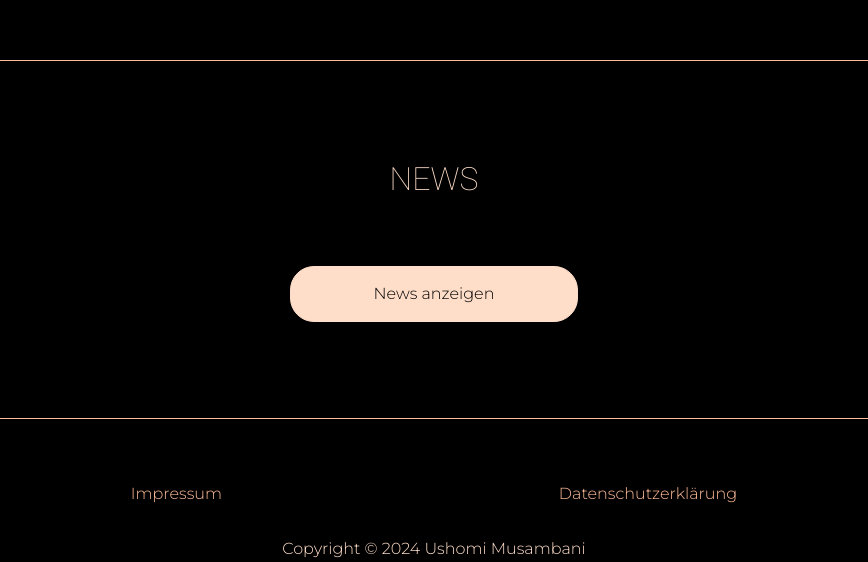
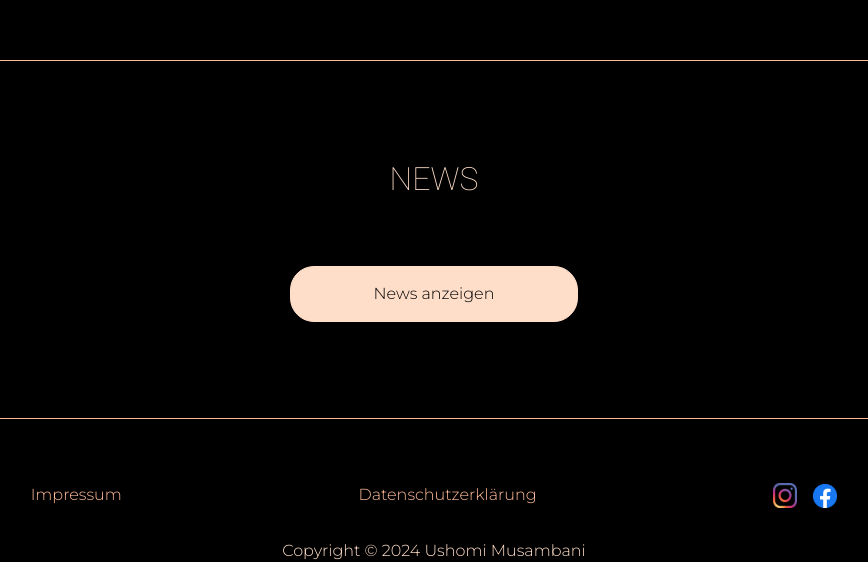
Before and after one commit to joheiss/um-website, a website: page index.html in a window 1280 px wide. Shown: the part 6738-7300 px from the top of the page, without its empty margins (206-1074 px from the left). Drawn offline with Linux system fonts and the light colour scheme.

Commit message:
instagram & facebook logo

```diff
--- a/index.html
+++ b/index.html
@@ -778,6 +778,14 @@
       <div class="jo-footer-nav">
         <a href="imprint.html">Impressum</a>
         <a href="privacy.html">Datenschutzerklärung</a>
+        <div class="jo-footer-social">
+          <a href="https://www.instagram.com/ushomi_musambani/" target="_blank">
+            <img src="./resources/img/instagram-icon.webp" alt="Instagram" class="jo-footer-social-img">
+          </a>
+          <a href="https://www.facebook.com/ushomi_musambani/" target="_blank">
+            <img src="./resources/img/facebook-logo.webp" alt="Facebook" class="jo-footer-social-img">
+          </a>
+        </div>
       </div>
       <p>Copyright © 2024 Ushomi Musambani</p>
     </footer>
--- a/resources/css/style.css
+++ b/resources/css/style.css
@@ -910,6 +910,20 @@ input[type=submit]:hover {
   text-decoration: underline;
 }
 
+.jo-footer-social {
+  display: flex;
+  flex-direction: row;
+  justify-content: space-between;
+  align-items: center;
+  column-gap: 1.0em;
+}
+
+.jo-footer-social-img {
+  width: 24px;
+  height: auto;
+  object-fit: cover;
+}
+
 /* ---------------------------------------- */
 /* FANCYBOX STYLES FOR CAPTION              */
 /* ---------------------------------------- */
```
Also changed, not shown: resources/img/facebook-logo.webp (added), resources/img/instagram-icon.webp (added).
